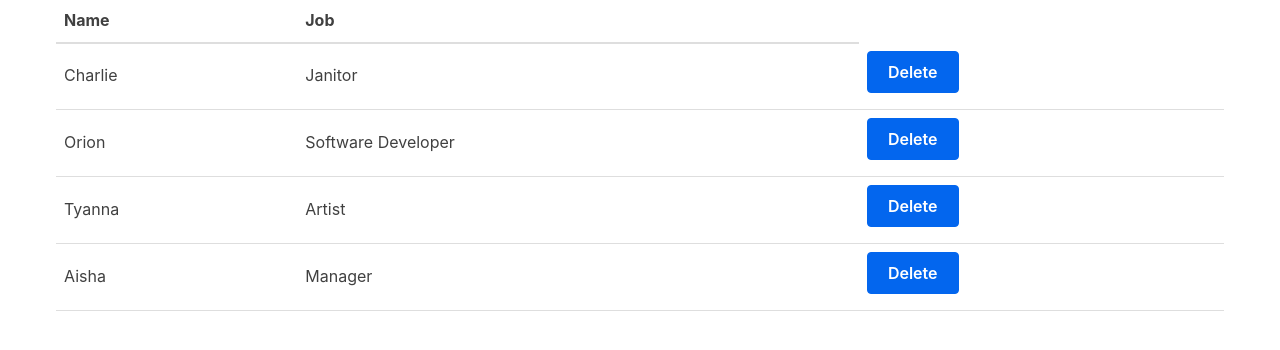
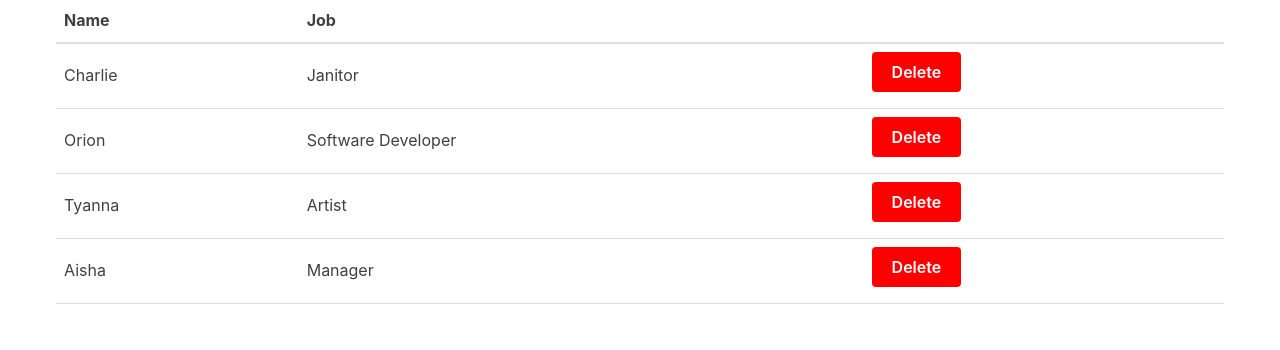
Before and after one commit to aniledev/react-contact-info, a React (Create React App) app: page / in a window 1280 px wide. Shown: the top 350 px of the page. Built offline with nearby package versions, Linux system fonts and the light colour scheme.

Commit message:
chore: change css styling of delete button

```diff
--- /dev/null
+++ b/src/Table.css
@@ -0,0 +1,12 @@
+button:focus,
+button:hover {
+  background-color: lightpink;
+  color: black;
+  border: 5px solid lightblue;
+}
+
+button {
+  background-color: red;
+  color: white;
+  border: none;
+}
--- a/src/Table.js
+++ b/src/Table.js
@@ -1,4 +1,6 @@
 import React, { Component } from "react";
+import "./index.css";
+import "./Table.css";
 
 const TableHeader = () => {
   return (
@@ -6,6 +8,7 @@ const TableHeader = () => {
       <tr>
         <th>Name</th>
         <th>Job</th>
+        <th>{}</th>
       </tr>
     </thead>
   );
--- a/src/index.css
+++ b/src/index.css
@@ -834,9 +834,9 @@ button:active,
 [type="reset"]:active,
 [type="button"]:focus,
 [type="button"]:active {
-  border: 1px solid #0250bc;
-  background: #0250bc;
-  color: #ffffff;
+  border: 3px solid lightblue;
+  background-color: lightpink;
+  color: black;
   text-decoration: none;
 }
 
```
Also changed, not shown: 1 other file (tests, documents, lock files or other folders).
